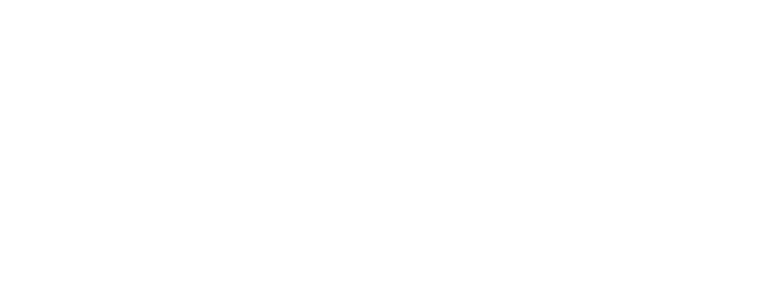
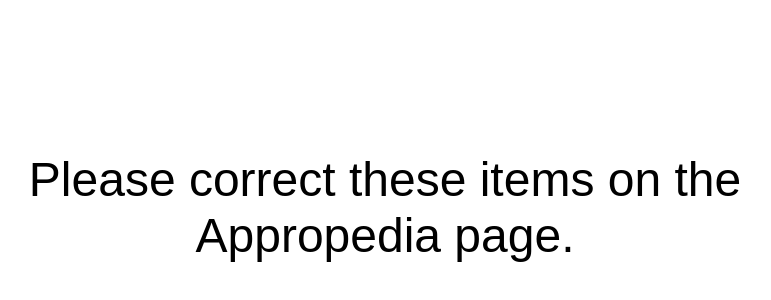
Before and after one commit to Appropedia/oshwa-appro, a React (Create React App) app in the folder client/: page /validate in a window 1280 px wide. Before the commit this address had no page. Shown: the part 192-492 px from the top of the page, without its empty margins (255-1026 px from the left). Built offline with nearby package versions, Linux system fonts and the light colour scheme.

Commit message:
Chore: Rename file

```diff
--- a/client/src/App.js
+++ b/client/src/App.js
@@ -1,7 +1,7 @@
 import { createTheme, ThemeProvider } from "@mui/material";
 import { Route, Routes } from "react-router-dom";
 import Certification from "./Pages/Certification";
-import Eligibility from "./Pages/Eligibility";
+import Validate from "./Pages/Validate";
 import "./index.css";
 
 const theme = createTheme({
@@ -20,7 +20,7 @@
     <ThemeProvider theme={theme}>
         <Routes>
           <Route exact path="/page/:pageName" element={<Certification />} />
-          <Route exact path="/eligibilty" element={<Eligibility />} />
+          <Route exact path="/validate" element={<Validate />} />
         </Routes>
     </ThemeProvider>
   );
--- a/client/src/Pages/Certification.js
+++ b/client/src/Pages/Certification.js
@@ -1,6 +1,7 @@
 import { Button, Container, Typography } from "@mui/material";
 import React from "react";
 import { useParams } from "react-router-dom";
+
 const Certification = () => {
   const params = useParams();
   const pageName = params?.pageName;
@@ -13,7 +14,7 @@
         Would you like to certify it?
       </Typography>
       <div style={{display: "flex", justifyContent:"center", gap:"2vw"}}>
-        <Button variant="contained" href={"/eligibilty"}>
+        <Button variant="contained" href={"/validate"}>
           Yes, check eligibilty
         </Button>
         <Button variant="outlined">No, learn more</Button>
--- /dev/null
+++ b/client/src/Pages/Validate.js
@@ -0,0 +1,24 @@
+import { Button, Container, TextField, Typography } from "@mui/material";
+import React from "react";
+import ApproFields from "../components/ApproFields";
+import OSHWAForm from "../components/OSHWAForm";
+
+const Eligibility = () => {
+  /*
+    validate = {
+        eligible: boolean;
+        errors: [{
+            field: string,
+            error: string
+        }]
+    }
+  */
+  return (
+    <Container maxWidth="md">
+      {/* <OSHWAForm/>  */}
+      <ApproFields/>
+    </Container>
+  );
+};
+
+export default Eligibility;
--- /dev/null
+++ b/client/src/components/ApproFields.js
@@ -0,0 +1,16 @@
+import { Typography } from "@mui/material";
+import React from "react";
+
+const ApproFields = () => {
+    /*
+    items = ["field1"]
+    */
+  return (
+    <div>
+      <Typography variant="h3" component="h3" align="center">Please correct these items on the Appropedia page.</Typography>
+
+    </div>
+  );
+};
+
+export default ApproFields;
--- a/client/src/Pages/Eligibility.js
+++ b/client/src/components/OSHWAForm.js
@@ -1,18 +1,8 @@
-import { Button, Container, TextField, Typography, Grid } from "@mui/material";
+import { Button, TextField, Typography } from "@mui/material";
 import React from "react";
 import { useFormik } from "formik";
 
-const Eligibility = () => {
-  /*
-    validate = {
-        eligible: boolean;
-        errors: [{
-            field: string,
-            error: string
-        }]
-    }
-    */
-
+const OSHWAForm = () => {
   const OSHWAFields = ["test1", "test2"];
   const formik = useFormik({
     initialValues: {
@@ -22,9 +12,8 @@
       alert(JSON.stringify(values, null, 2));
     },
   });
-
   return (
-    <Container maxWidth="md">
+    <React.Fragment>
       <Typography variant="h3" component="h3" align="center">
         We've already got most of the data we need! Just fill out the few fields
         below.
@@ -53,8 +42,8 @@
           </div>
         </form>
       </div>
-    </Container>
+    </React.Fragment>
   );
 };
 
-export default Eligibility;
+export default OSHWAForm;
```
